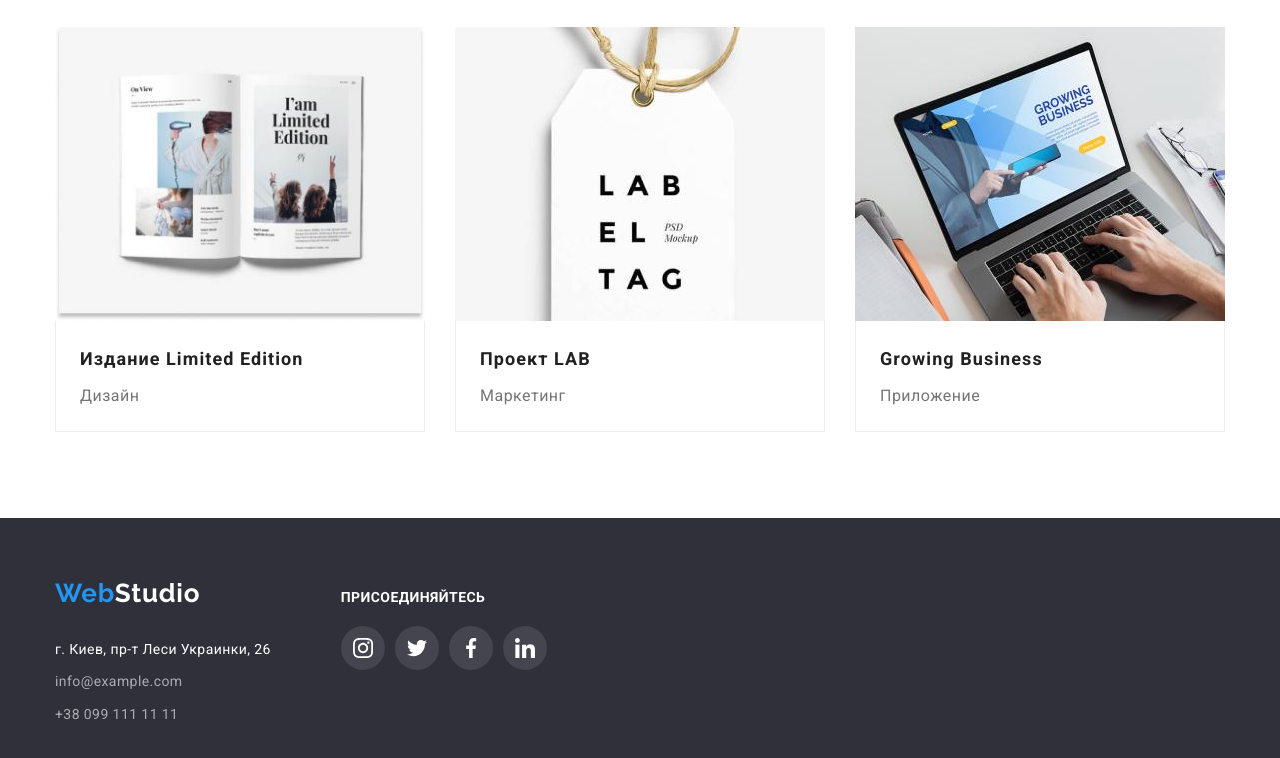
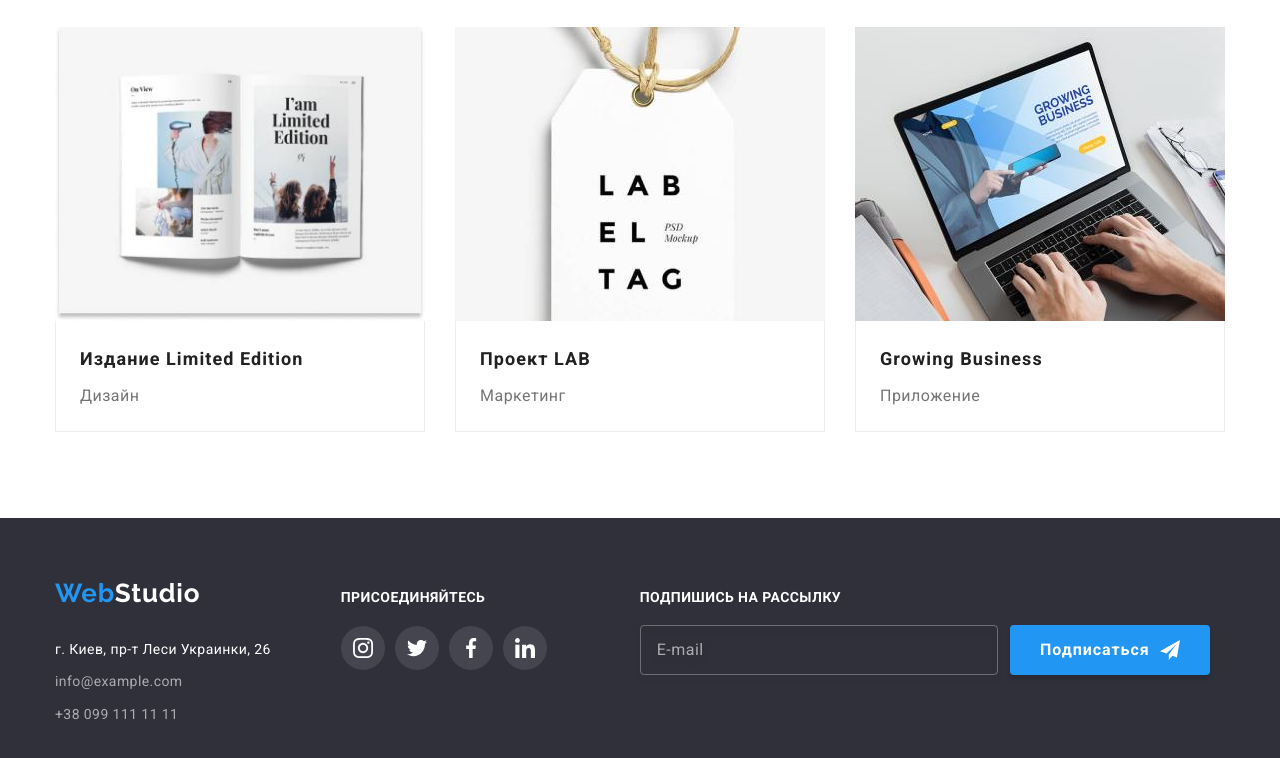
Before and after one commit to DKolod/goit-markup-hw-06, a plain HTML site: page portfolio.html in a window 1280 px wide. Shown: the part 1107-1865 px from the top of the page. Drawn offline with nearby package versions, Linux system fonts and the light colour scheme.

Commit message:
add footer input in second page

```diff
--- a/portfolio.html
+++ b/portfolio.html
@@ -340,6 +340,23 @@
             </li>
           </ul>
         </div>
+        <div class="footer-form">
+          <p class="footer-form-item">подпишись на рассылку</p>
+          <form name="signup-form" class="footer-form-area">
+            <input
+              class="footer-form-area-input"
+              type="email"
+              name="email"
+              placeholder="E-mail"
+            />
+            <button class="footer-form-button" type="sybmit">
+              Подписаться
+              <svg class="footer-social-icon form-svg" width="20" height="20">
+                <use href="./images/icons/icons.svg#icon-telegram"></use>
+              </svg>
+            </button>
+          </form>
+        </div>
       </div>
     </footer>
   </body>
```
Also changed, not shown: index.html (+0 -1 lines).
